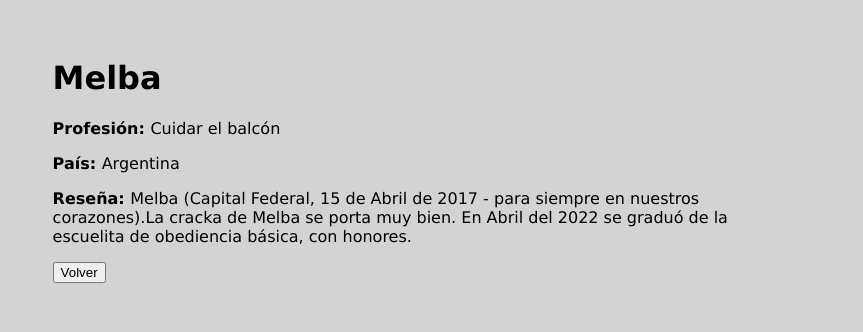
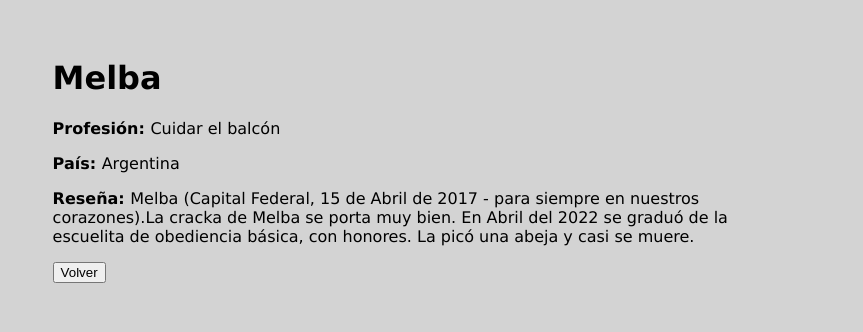
Before and after one commit to soycarlavargas/bootcamp, a website: page views/melba.html in a window 1280 px wide. Shown: the full height of the page, 417-1280 px from the left. Drawn offline with Linux system fonts and the light colour scheme.

Commit message:
modifique reseña de melba

```diff
--- a/views/melba.html
+++ b/views/melba.html
@@ -15,7 +15,7 @@
                 <h1>Melba</h1>
                 <p><strong>Profesión: </strong>Cuidar el balcón</p>
                 <p><strong>País: </strong>Argentina</p>
-                <p><strong>Reseña: </strong> Melba (Capital Federal, 15 de Abril de 2017 - para siempre en nuestros corazones).La cracka de Melba se porta muy bien. En Abril del 2022 se graduó de la escuelita de obediencia básica, con honores.</p>
+                <p><strong>Reseña: </strong> Melba (Capital Federal, 15 de Abril de 2017 - para siempre en nuestros corazones).La cracka de Melba se porta muy bien. En Abril del 2022 se graduó de la escuelita de obediencia básica, con honores. La picó una abeja y casi se muere.</p>
                 <a href="/"><button>Volver</button></a>
             </div>
         </div>
```
